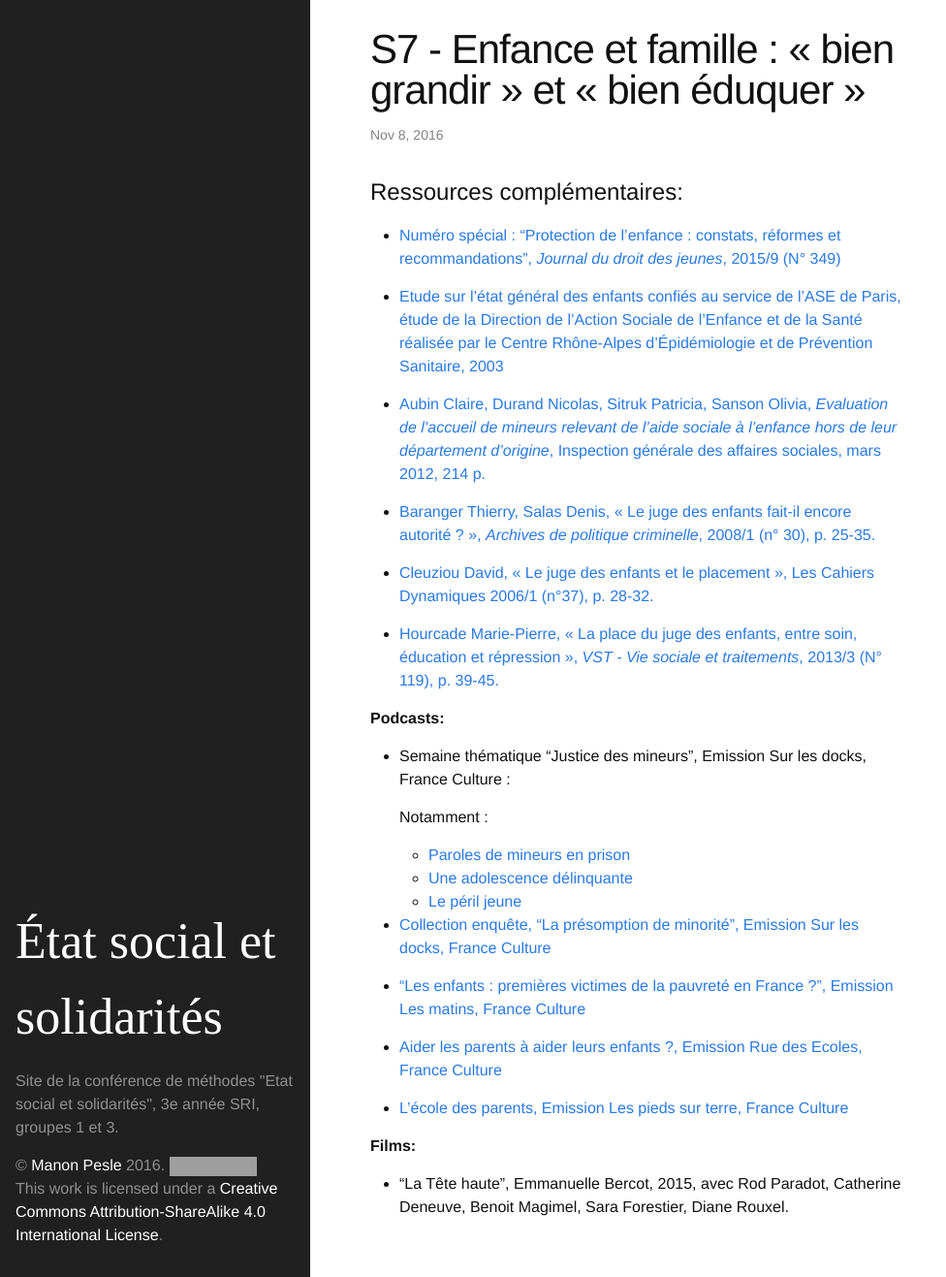
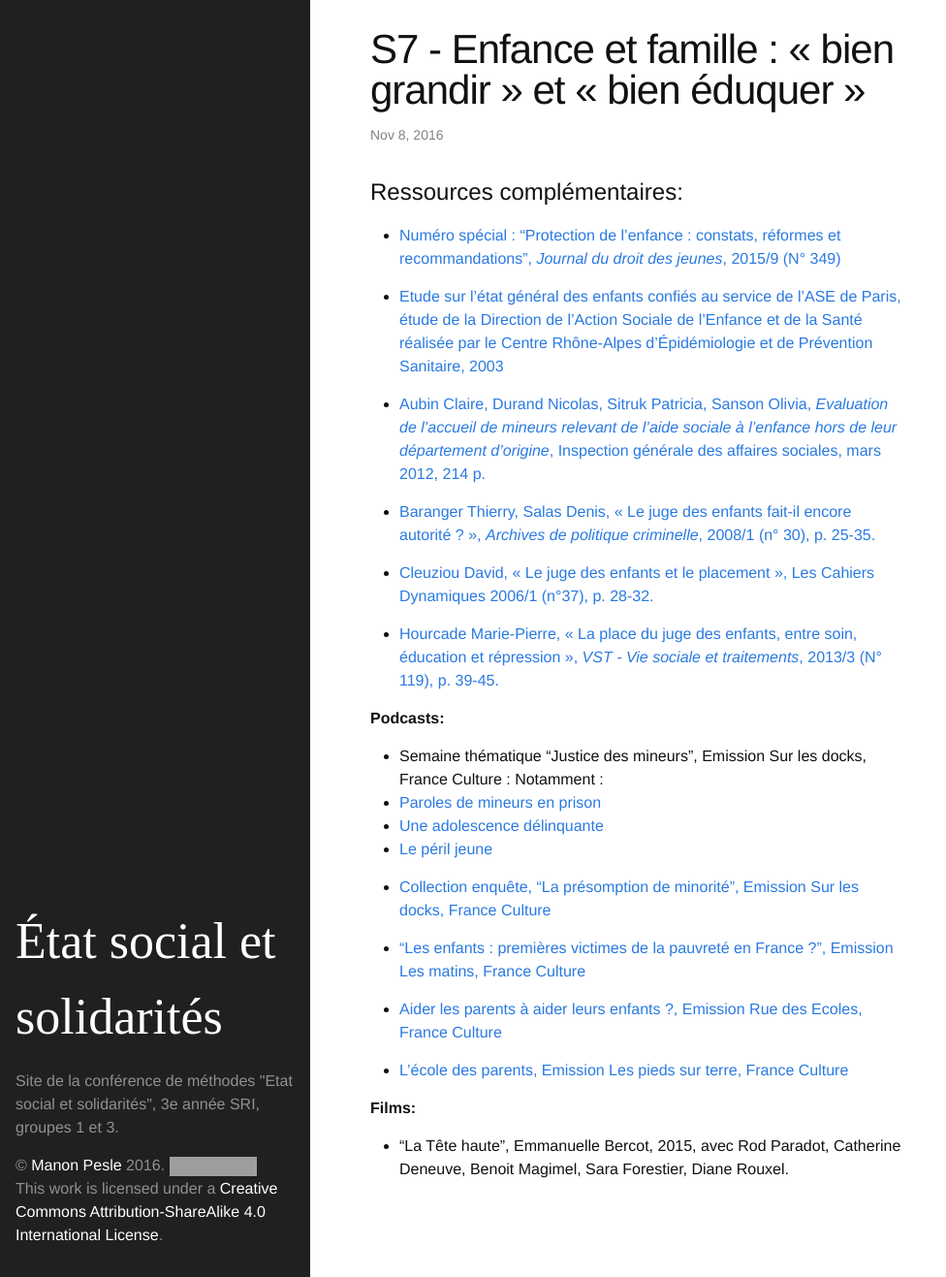
Before and after one commit to mpesle/etatsocial, a Jekyll site: the page built from _posts/2016-11-15-s7.markdown, in a window 1280 px wide and 1317 px high. Shown: the whole window at 97% size, without its empty margins (0-976 px from the left). Built offline with Jekyll 4.4.1, drawn with Linux system fonts in a browser that asks for light colours; grey boxes are pictures that could not be loaded.

Commit message:
Modif séance 7 numérotation

```diff
--- a/_posts/2016-11-15-s7.markdown
+++ b/_posts/2016-11-15-s7.markdown
@@ -19,12 +19,12 @@ date:   2016-11-08
 
 
 **Podcasts:**
+
 - Semaine thématique "Justice des mineurs", Emission Sur les docks, France Culture :
-
-	Notamment :
-	- [Paroles de mineurs en prison](https://www.franceculture.fr/emissions/sur-les-docks/paroles-de-mineurs-en-prison)
-	- [Une adolescence délinquante](https://www.franceculture.fr/emissions/sur-les-docks/une-adolescence-delinquante)
-	- [Le péril jeune](https://www.franceculture.fr/emissions/sur-les-docks/le-peril-jeune)
+Notamment :
+* [Paroles de mineurs en prison](https://www.franceculture.fr/emissions/sur-les-docks/paroles-de-mineurs-en-prison)
+* [Une adolescence délinquante](https://www.franceculture.fr/emissions/sur-les-docks/une-adolescence-delinquante)
+* [Le péril jeune](https://www.franceculture.fr/emissions/sur-les-docks/le-peril-jeune)
 
 - [Collection enquête, "La présomption de minorité", Emission Sur les docks, France Culture](https://www.franceculture.fr/emissions/sur-les-docks/collection-enquetes-la-presomption-de-minorite)
 
```
